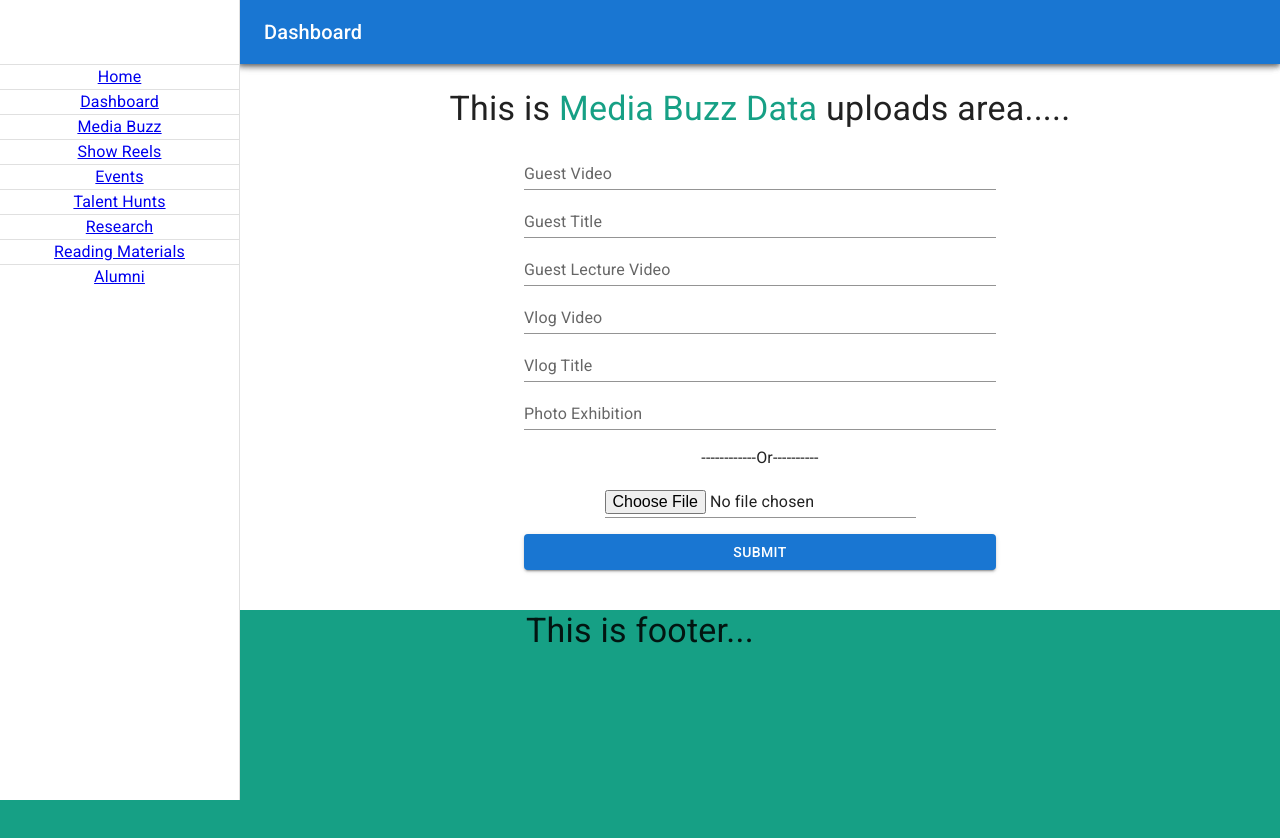
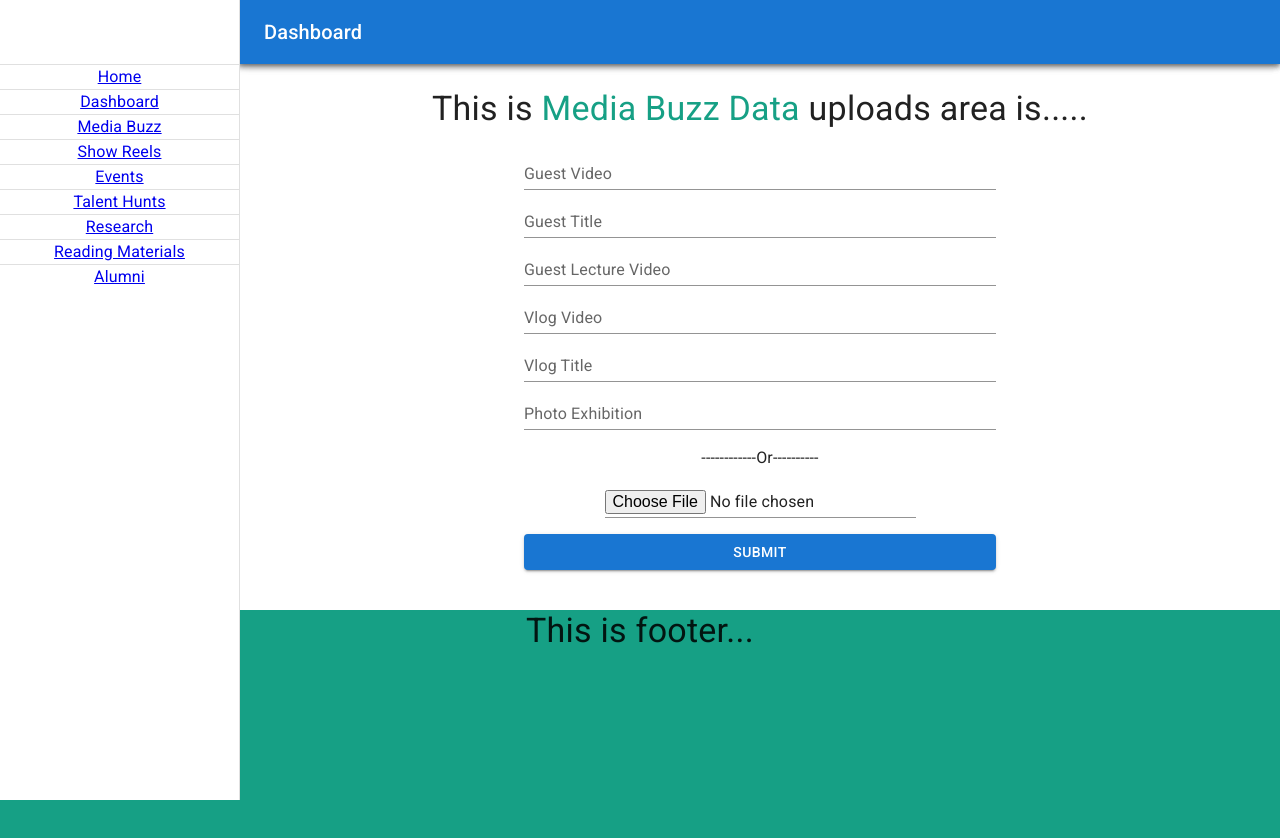
Before and after one commit to jmc-diu/jmc-web-client-site, a React (Create React App) app: page /dashboard/mediaData in a window 1280 px wide. Shown: the top 838 px of the page. Built offline with nearby package versions, Linux system fonts and the light colour scheme.

Commit message:
first commit

```diff
--- a/src/Pages/Dashboard/MediauzzUploads/MediaBuzzDataUp.js
+++ b/src/Pages/Dashboard/MediauzzUploads/MediaBuzzDataUp.js
@@ -17,7 +17,7 @@ const MediaBuzzDataUp = () => {
       <Container>
         <Typography variant="h4" gutterBottom>
           This is <span style={{ color: "#16a085" }}>Media Buzz Data</span>{" "}
-          uploads area.....
+          uploads area is.....
         </Typography>
 
         <Grid
```
